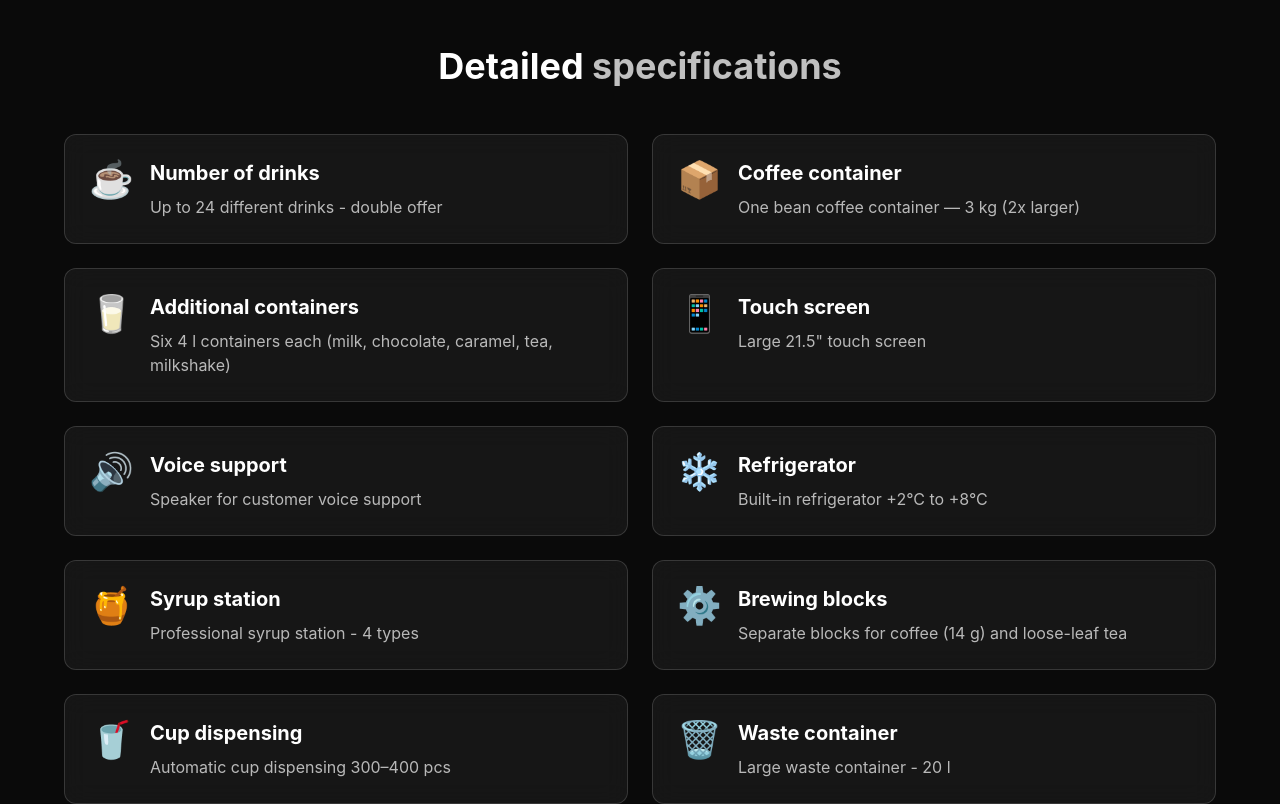
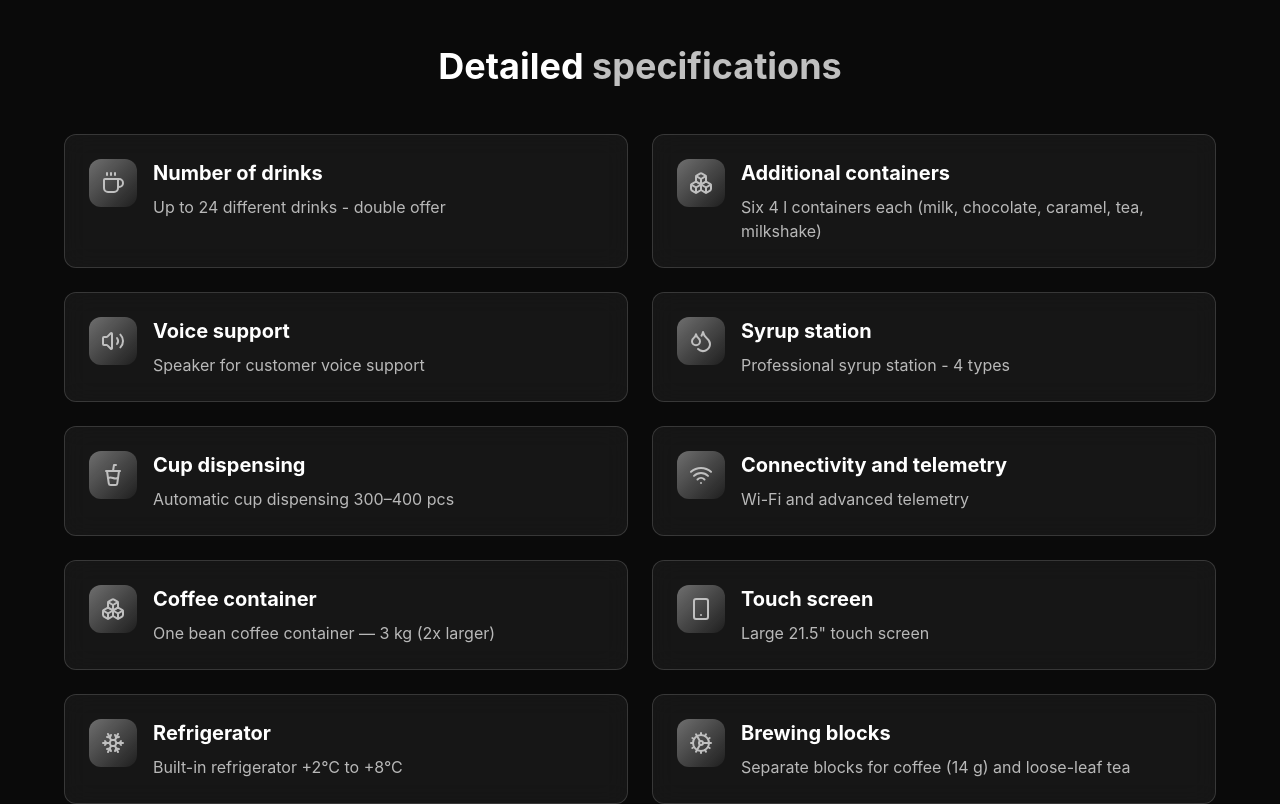
Before and after one commit to OlehKarmazyn/NaKawkeProto, a React (Vite) app: page /pakiet-premium in a window 1280 px wide. Shown: the part 1040-1844 px from the top of the page. Built offline with nearby package versions, Linux system fonts and the light colour scheme; no server answers.

Commit message:
beta v.3

```diff
--- a/src/app/components/sections/Hero.tsx
+++ b/src/app/components/sections/Hero.tsx
@@ -41,7 +41,7 @@ export const Hero: React.FC = () => {
             </p>
 
             <div className="flex flex-wrap gap-4">
-              <MetallicButton>{t('hero.cta')}</MetallicButton>
+              <MetallicButton>{t('nav.cta')}</MetallicButton>
             </div>
 
             {/* Stats */}
--- a/src/app/pages/PackagePremium.tsx
+++ b/src/app/pages/PackagePremium.tsx
@@ -1,8 +1,23 @@
 import React, { useEffect } from 'react';
-import { Link } from 'react-router';
+import { Link, useNavigate } from 'react-router';
 import { useTranslation } from 'react-i18next';
 import { motion } from 'motion/react';
-import { ArrowLeft, Check } from 'lucide-react';
+import {
+  ArrowLeft,
+  Boxes,
+  Check,
+  Cog,
+  Coffee,
+  CupSoda,
+  Droplets,
+  ShieldCheck,
+  Smartphone,
+  Snowflake,
+  Trash2,
+  Wifi,
+  Volume2,
+} from 'lucide-react';
+import type { LucideIcon } from 'lucide-react';
 import { Navigation } from '@/app/components/layout/Navigation';
 import { Footer } from '@/app/components/layout/Footer';
 import { MetallicButton } from '@/app/components/ui/MetallicButton';
@@ -12,26 +27,73 @@ import { SITE_BASE_URL } from '@/app/shared/constants/seo';
 import premiumImage from '@/assets/premium.png';
 
 const SPEC_KEYS = [
-  'spec1', 'spec2', 'spec3', 'spec4', 'spec5', 'spec6', 'spec7', 'spec8',
-  'spec9', 'spec10', 'spec11', 'spec12',
+  // Order aligned with provided spec list:
+  // 1) Liczba napojów
+  // 2) Dodatkowe pojemniki
+  // 3) Wsparcie głosowe
+  // 4) Stacja syropowa
+  // 5) Wydawanie kubków
+  // 6) Łączność i telemetria
+  // 7) Pojemnik na kawę
+  // 8) Ekran dotykowy
+  // 9) Lodówka
+  // 10) Bloki zaparzające
+  // 11) Pojemnik na odpady
+  // 12) Wsparcie
+  'spec1',
+  'spec3',
+  'spec5',
+  'spec7',
+  'spec9',
+  'spec11',
+  'spec2',
+  'spec4',
+  'spec6',
+  'spec8',
+  'spec10',
+  'spec12',
 ] as const;
 const BENEFIT_KEYS = [1, 2, 3, 4, 5, 6, 7, 8] as const;
 
+const SPEC_ICON_MAP: Record<(typeof SPEC_KEYS)[number], LucideIcon> = {
+  // 1) Liczba napojów
+  spec1: Coffee,
+  // 2) Dodatkowe pojemniki
+  spec3: Boxes,
+  // 3) Wsparcie głosowe
+  spec5: Volume2,
+  // 4) Stacja syropowa
+  spec7: Droplets,
+  // 5) Wydawanie kubków
+  spec9: CupSoda,
+  // 6) Łączność i telemetria
+  spec11: Wifi,
+  // 7) Pojemnik na kawę
+  spec2: Boxes,
+  // 8) Ekran dotykowy
+  spec4: Smartphone,
+  // 9) Lodówka
+  spec6: Snowflake,
+  // 10) Bloki zaparzające
+  spec8: Cog,
+  // 11) Pojemnik na odpady
+  spec10: Trash2,
+  // 12) Wsparcie
+  spec12: ShieldCheck,
+};
+
 export const PackagePremium: React.FC = () => {
   const { t } = useTranslation();
+  const navigate = useNavigate();
 
   useEffect(() => {
     window.scrollTo(0, 0);
   }, []);
 
-  const iconByKey: Record<string, string> = {
-    spec1: '☕', spec2: '📦', spec3: '🥛', spec4: '📱', spec5: '🔊', spec6: '❄️',
-    spec7: '🍯', spec8: '⚙️', spec9: '🥤', spec10: '🗑️', spec11: '📡', spec12: '✅',
-  };
   const detailedSpecs = SPEC_KEYS.map((key) => ({
     title: t(`packagesPremium.${key}Title`),
     description: t(`packagesPremium.${key}Desc`),
-    icon: iconByKey[key] ?? '✅',
+    icon: SPEC_ICON_MAP[key],
   }));
   const benefits = BENEFIT_KEYS.map((i) => t(`packagesPremium.benefit${i}`));
 
@@ -120,24 +182,29 @@ export const PackagePremium: React.FC = () => {
             </h2>
 
             <div className="grid md:grid-cols-2 gap-6">
-              {detailedSpecs.map((spec, index) => (
+              {detailedSpecs.map((spec, index) => {
+                const Icon = spec.icon;
+                return (
                   <motion.div
                     key={index}
                     initial={{ opacity: 0, y: 20 }}
                     whileInView={{ opacity: 1, y: 0 }}
                     viewport={{ once: true }}
                     transition={{ duration: 0.4, delay: index * 0.05 }}
-                  className="backdrop-blur-md bg-white/5 border border-[#C0C0C0]/20 rounded-xl p-6 hover:border-[#C0C0C0]/40 hover:bg-white/10 transition-all duration-300"
+                    className="group backdrop-blur-md bg-white/5 border border-[#C0C0C0]/20 rounded-xl p-6 hover:border-[#C0C0C0]/40 hover:bg-white/10 transition-all duration-300"
                   >
                     <div className="flex items-start gap-4">
-                    <span className="text-4xl">{spec.icon}</span>
+                      <div className="w-12 h-12 rounded-xl bg-gradient-to-br from-[#C0C0C0]/[0.52] to-[#C0C0C0]/[0.05] flex items-center justify-center mb-2 group-hover:shadow-[0_0_20px_rgba(192,192,192,0.3)] transition-all duration-300 flex-shrink-0">
+                        <Icon className="w-6 h-6 text-[#C0C0C0]" />
+                      </div>
                       <div>
                         <h3 className="text-xl font-bold text-white mb-2">{spec.title}</h3>
                         <p className="text-white/70">{spec.description}</p>
                       </div>
                     </div>
                   </motion.div>
-              ))}
+                );
+              })}
             </div>
           </motion.div>
 
@@ -178,8 +245,18 @@ export const PackagePremium: React.FC = () => {
               {t('packages.ctaPremiumText')}
             </p>
             <div className="flex flex-wrap gap-4 justify-center">
-              <MetallicButton>{t('packages.orderModule')}</MetallicButton>
-              <MetallicButton>{t('packages.fullCalculation')}</MetallicButton>
+              <MetallicButton
+                type="button"
+                onClick={() => navigate('/', { state: { scrollTo: 'kontakt' } })}
+              >
+                {t('packages.orderModule')}
+              </MetallicButton>
+              <MetallicButton
+                type="button"
+                onClick={() => navigate('/', { state: { scrollTo: 'kontakt' } })}
+              >
+                {t('packages.fullCalculation')}
+              </MetallicButton>
             </div>
           </motion.div>
         </div>
--- a/src/app/pages/PackageStandard.tsx
+++ b/src/app/pages/PackageStandard.tsx
@@ -1,8 +1,19 @@
 import React, { useEffect } from 'react';
-import { Link } from 'react-router';
+import { Link, useNavigate } from 'react-router';
 import { useTranslation } from 'react-i18next';
 import { motion } from 'motion/react';
-import { ArrowLeft, Check } from 'lucide-react';
+import {
+  ArrowLeft,
+  BarChart3,
+  Check,
+  Coffee,
+  Package,
+  ShieldCheck,
+  Smartphone,
+  Wifi,
+  Wrench,
+} from 'lucide-react';
+import type { LucideIcon } from 'lucide-react';
 import { Navigation } from '@/app/components/layout/Navigation';
 import { Footer } from '@/app/components/layout/Footer';
 import { MetallicButton } from '@/app/components/ui/MetallicButton';
@@ -12,12 +23,40 @@ import { SITE_BASE_URL } from '@/app/shared/constants/seo';
 import standardImage from '@/assets/main-machine.webp';
 
 const SPEC_KEYS = [
-  'spec1', 'spec2', 'spec3', 'spec4', 'spec5', 'spec6', 'spec7', 'spec8',
+  // Order aligned with provided spec list:
+  // 1) Liczba napojów
+  // 2) Pojemnik na kawę
+  // 3) Interface
+  // 4) Monitoring
+  // 5) Serwisowanie
+  // 6) Dodatkowe pojemniki
+  // 7) Łączność
+  // 8) Wsparcie
+  'spec1',
+  'spec3',
+  'spec5',
+  'spec7',
+  'spec2',
+  'spec4',
+  'spec6',
+  'spec8',
 ] as const;
 const BENEFIT_KEYS = [1, 2, 3, 4, 5, 6] as const;
 
+const SPEC_ICON_MAP: Record<(typeof SPEC_KEYS)[number], LucideIcon> = {
+  spec1: Coffee,
+  spec2: Wrench,
+  spec3: Package,
+  spec4: Package,
+  spec5: Smartphone,
+  spec6: Wifi,
+  spec7: BarChart3,
+  spec8: ShieldCheck,
+};
+
 export const PackageStandard: React.FC = () => {
   const { t } = useTranslation();
+  const navigate = useNavigate();
 
   useEffect(() => {
     window.scrollTo(0, 0);
@@ -26,7 +65,7 @@ export const PackageStandard: React.FC = () => {
   const detailedSpecs = SPEC_KEYS.map((key) => ({
     title: t(`packagesStandard.${key}Title`),
     description: t(`packagesStandard.${key}Desc`),
-    icon: key === 'spec1' ? '☕' : key === 'spec2' ? '🔧' : key === 'spec3' ? '📦' : key === 'spec4' ? '🥛' : key === 'spec5' ? '📱' : key === 'spec6' ? '📡' : key === 'spec7' ? '📊' : '✅',
+    icon: SPEC_ICON_MAP[key],
   }));
   const benefits = BENEFIT_KEYS.map((i) => t(`packagesStandard.benefit${i}`));
 
@@ -115,24 +154,29 @@ export const PackageStandard: React.FC = () => {
             </h2>
 
             <div className="grid md:grid-cols-2 gap-6">
-              {detailedSpecs.map((spec, index) => (
+              {detailedSpecs.map((spec, index) => {
+                const Icon = spec.icon;
+                return (
                   <motion.div
                     key={index}
                     initial={{ opacity: 0, y: 20 }}
                     whileInView={{ opacity: 1, y: 0 }}
                     viewport={{ once: true }}
                     transition={{ duration: 0.4, delay: index * 0.05 }}
-                  className="backdrop-blur-md bg-white/5 border border-[#C0C0C0]/20 rounded-xl p-6 hover:border-[#C0C0C0]/40 hover:bg-white/10 transition-all duration-300"
+                    className="group backdrop-blur-md bg-white/5 border border-[#C0C0C0]/20 rounded-xl p-6 hover:border-[#C0C0C0]/40 hover:bg-white/10 transition-all duration-300"
                   >
                     <div className="flex items-start gap-4">
-                    <span className="text-4xl">{spec.icon}</span>
+                      <div className="w-12 h-12 rounded-xl bg-gradient-to-br from-[#C0C0C0]/[0.52] to-[#C0C0C0]/[0.05] flex items-center justify-center mb-2 group-hover:shadow-[0_0_20px_rgba(192,192,192,0.3)] transition-all duration-300 flex-shrink-0">
+                        <Icon className="w-6 h-6 text-[#C0C0C0]" />
+                      </div>
                       <div>
                         <h3 className="text-xl font-bold text-white mb-2">{spec.title}</h3>
                         <p className="text-white/70">{spec.description}</p>
                       </div>
                     </div>
                   </motion.div>
-              ))}
+                );
+              })}
             </div>
           </motion.div>
 
@@ -173,8 +217,18 @@ export const PackageStandard: React.FC = () => {
               {t('packages.ctaStandardText')}
             </p>
             <div className="flex flex-wrap gap-4 justify-center">
-              <MetallicButton>{t('packages.orderModule')}</MetallicButton>
-              <MetallicButton>{t('packages.fullCalculation')}</MetallicButton>
+              <MetallicButton
+                type="button"
+                onClick={() => navigate('/', { state: { scrollTo: 'kontakt' } })}
+              >
+                {t('packages.orderModule')}
+              </MetallicButton>
+              <MetallicButton
+                type="button"
+                onClick={() => navigate('/', { state: { scrollTo: 'kontakt' } })}
+              >
+                {t('packages.fullCalculation')}
+              </MetallicButton>
             </div>
           </motion.div>
         </div>
```
Lines whose indentation alone changed are shown as unchanged.
